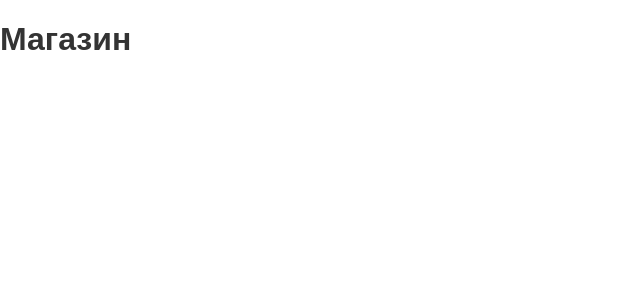
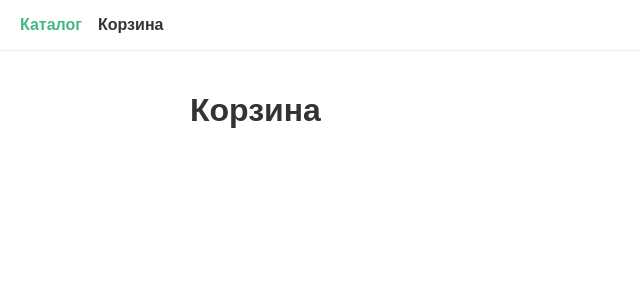
Before and after one commit to nikitanelubin/pr34-pinia, a Vue app: page /cart in a window 1280 px wide. Shown: the top 300 px of the page, without its empty margins (0-640 px from the left). Built offline with nearby package versions, Linux system fonts and the light colour scheme.

Commit message:
Pinia и роутер подключены в main.js, настроены маршруты / и /cart

```diff
--- a/src/App.vue
+++ b/src/App.vue
@@ -1,3 +1,27 @@
 <template>
-  <h1>Магазин</h1>
+  <nav class="nav">
+    <RouterLink to="/" class="nav-link">Каталог</RouterLink>
+    <RouterLink to="/cart" class="nav-link">Корзина</RouterLink>
+  </nav>
+  <!-- сюда роутер подставляет страницу по текущему адресу -->
+  <RouterView />
 </template>
+
+<style scoped>
+.nav {
+  padding: 1rem 20px;
+  border-bottom: 1px solid #eee;
+}
+
+.nav-link {
+  margin-right: 1rem;
+  color: #42b983;
+  font-weight: bold;
+  text-decoration: none;
+}
+
+/* ссылка на текущую страницу (класс добавляет сам RouterLink) */
+.nav-link.router-link-exact-active {
+  color: #333;
+}
+</style>
--- a/src/main.js
+++ b/src/main.js
@@ -1,5 +1,12 @@
 import { createApp } from 'vue'
+import { createPinia } from 'pinia'
 import './style.css'
 import App from './App.vue'
+import router from './router'
 
-createApp(App).mount('#app')
+const app = createApp(App)
+// createPinia создаёт общее хранилище для всего приложения
+const pinia = createPinia()
+app.use(pinia)
+app.use(router)
+app.mount('#app')
--- /dev/null
+++ b/src/router/index.js
@@ -0,0 +1,13 @@
+import { createRouter, createWebHistory } from 'vue-router'
+import CatalogPage from '../pages/CatalogPage.vue'
+import CartPage from '../pages/CartPage.vue'
+
+const routes = [
+  { path: '/', name: 'Catalog', component: CatalogPage },
+  { path: '/cart', name: 'Cart', component: CartPage }
+]
+
+export default createRouter({
+  history: createWebHistory(),
+  routes
+})
```
Also changed, not shown: 1 other file (tests, documents, lock files or other folders).
